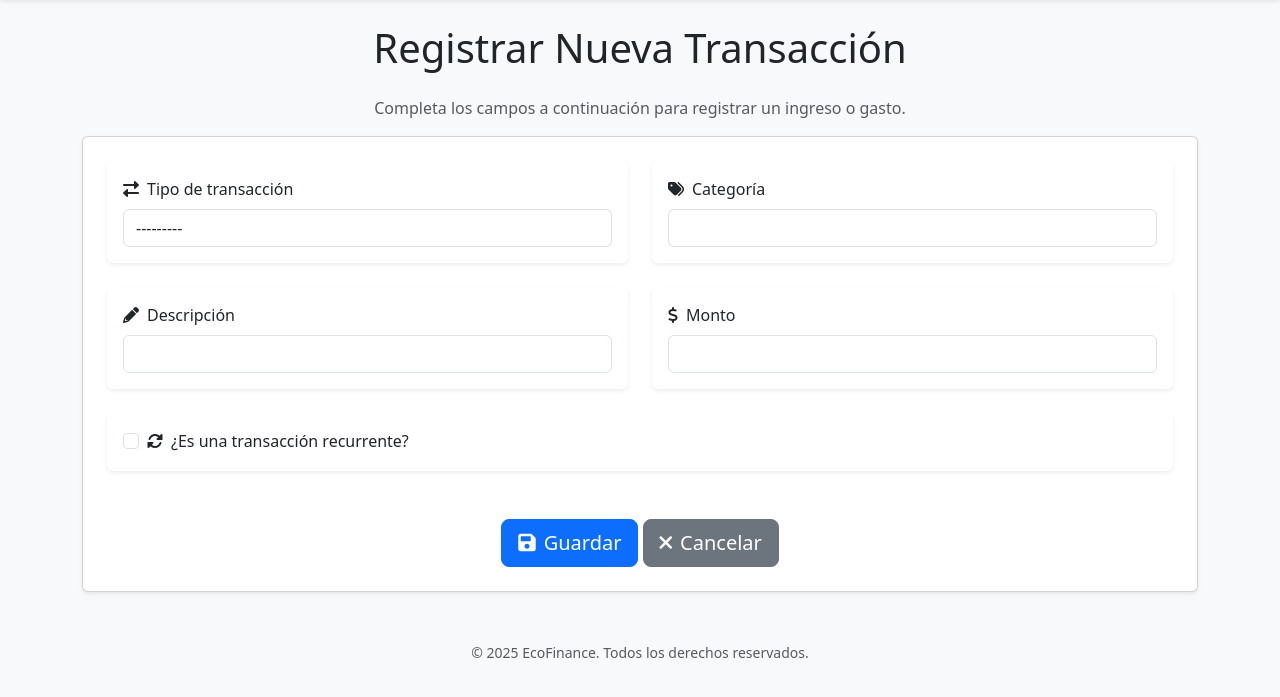
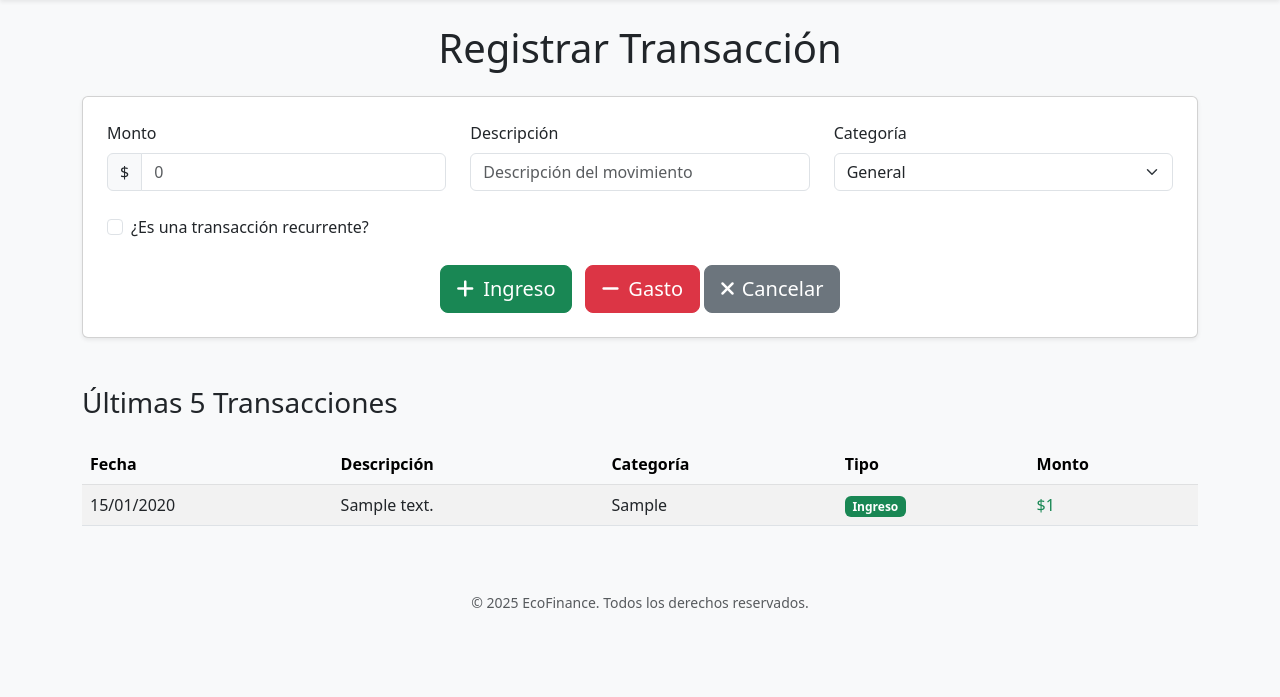
Before and after one commit to bllq99/ecofinance, a Django app: page /transacciones/nueva/ in a window 1280 px wide. Shown: the part 56-753 px from the top of the page. Run offline with Django 5.2, Linux system fonts and the light colour scheme; a user stored in the database is signed in; tables that the repository leaves empty hold one stand-in row (values such as "Sample post"); parts of the project's set-up code (start-up, migrations or seed data) failed here and were passed over.

Commit message:
Actualizar formularios y vistas para transacciones: ajustar campos en TransaccionForm, mejorar la lógica de creación de transacciones recurrentes y mostrar las últimas transacciones en la vista de nueva transacción.

```diff
--- a/finanzas/forms.py
+++ b/finanzas/forms.py
@@ -28,7 +28,7 @@ class TransaccionForm(forms.ModelForm):
 
     class Meta:
         model = Transaccion
-        fields = ['tipo', 'categoria', 'descripcion', 'monto', 'es_recurrente', 'periodicidad', 'fecha_inicio', 'fecha_fin']
+        fields = ['monto', 'descripcion', 'categoria', 'es_recurrente', 'periodicidad', 'fecha_fin']
         widgets = {
             'tipo': forms.Select(
                 choices=[('INGRESO', 'Ingreso'), ('GASTO', 'Gasto')],
@@ -55,8 +55,6 @@ class TransaccionForm(forms.ModelForm):
         if es_recurrente:
             if not periodicidad:
                 raise forms.ValidationError('Debes seleccionar una periodicidad para transacciones recurrentes')
-            if not fecha_inicio:
-                raise forms.ValidationError('Debes especificar una fecha de inicio para transacciones recurrentes')
             if fecha_fin and fecha_fin < fecha_inicio:
                 raise forms.ValidationError('La fecha de fin debe ser posterior a la fecha de inicio')
 
--- a/finanzas/templates/finanzas/nueva_transaccion.html
+++ b/finanzas/templates/finanzas/nueva_transaccion.html
@@ -1,143 +1,83 @@
 {% extends 'finanzas/base.html' %}
-
+{% load custom_filters %}
 {% block title %}Nueva Transacción{% endblock %}
 
 {% block content %}
-<h1 class="mb-4 text-center">Registrar Nueva Transacción</h1>
-<p class="text-muted text-center">Completa los campos a continuación para registrar un ingreso o gasto.</p>
+<h1 class="mb-4 text-center">Registrar Transacción</h1>
 
 <form method="post" class="card p-4 bg-white shadow-sm">
     {% csrf_token %}
 
-    <!-- Tipo y Categoría -->
+    <!-- Monto y Descripción -->
     <div class="row mb-4">
-        <div class="col-md-6">
-            <div class="card border-0 shadow-sm p-3">
-                <label for="{{ form.tipo.id_for_label }}" class="form-label">
-                    <i class="fas fa-exchange-alt me-2"></i>{{ form.tipo.label }}
-                </label>
-                {{ form.tipo }}
-                {% if form.tipo.errors %}
-                    <div class="invalid-feedback d-block">
-                        {{ form.tipo.errors }}
-                    </div>
-                {% endif %}
+        <div class="col-md-4">
+            <div class="form-group">
+                <label for="monto" class="form-label">Monto</label>
+                <div class="input-group">
+                    <span class="input-group-text">$</span>
+                    <input type="number" name="monto" id="monto" class="form-control" placeholder="0" required>
+                </div>
             </div>
         </div>
-        <div class="col-md-6">
-            <div class="card border-0 shadow-sm p-3">
-                <label for="{{ form.categoria.id_for_label }}" class="form-label">
-                    <i class="fas fa-tags me-2"></i>{{ form.categoria.label }}
-                </label>
-                {{ form.categoria }}
-                {% if form.categoria.errors %}
-                    <div class="invalid-feedback d-block">
-                        {{ form.categoria.errors }}
-                    </div>
-                {% endif %}
+        <div class="col-md-4">
+            <div class="form-group">
+                <label for="descripcion" class="form-label">Descripción</label>
+                <input type="text" name="descripcion" id="descripcion" class="form-control" placeholder="Descripción del movimiento" required>
+            </div>
+        </div>
+        <div class="col-md-4">
+            <div class="form-group">
+                <label for="categoria" class="form-label">Categoría</label>
+                <select name="categoria" id="categoria" class="form-select">
+                    <option value="General">General</option>
+                    <option value="Alimentos">Alimentos</option>
+                    <option value="Transporte">Transporte</option>
+                    <option value="Entretenimiento">Entretenimiento</option>
+                    <!-- Agrega más categorías según sea necesario -->
+                </select>
             </div>
         </div>
     </div>
 
-    <!-- Descripción y Monto -->
+    <!-- Opciones de transacción recurrente -->
     <div class="row mb-4">
-        <div class="col-md-6">
-            <div class="card border-0 shadow-sm p-3">
-                <label for="{{ form.descripcion.id_for_label }}" class="form-label">
-                    <i class="fas fa-pencil-alt me-2"></i>{{ form.descripcion.label }}
+        <div class="col-md-12">
+            <div class="form-check">
+                <input class="form-check-input" type="checkbox" id="esRecurrente" name="es_recurrente">
+                <label class="form-check-label" for="esRecurrente">
+                    ¿Es una transacción recurrente?
                 </label>
-                {{ form.descripcion }}
-                {% if form.descripcion.errors %}
-                    <div class="invalid-feedback d-block">
-                        {{ form.descripcion.errors }}
-                    </div>
-                {% endif %}
-            </div>
-        </div>
-        <div class="col-md-6">
-            <div class="card border-0 shadow-sm p-3">
-                <label for="{{ form.monto.id_for_label }}" class="form-label">
-                    <i class="fas fa-dollar-sign me-2"></i>{{ form.monto.label }}
-                </label>
-                {{ form.monto }}
-                {% if form.monto.errors %}
-                    <div class="invalid-feedback d-block">
-                        {{ form.monto.errors }}
-                    </div>
-                {% endif %}
             </div>
         </div>
     </div>
 
-    <!-- Recurrente -->
-    <div class="card border-0 shadow-sm p-3 mb-4">
-        <div class="form-check">
-            {{ form.es_recurrente }}
-            <label class="form-check-label" for="{{ form.es_recurrente.id_for_label }}">
-                <i class="fas fa-sync-alt me-2"></i>{{ form.es_recurrente.label }}
-            </label>
-        </div>
-    </div>
-
-    <!-- Campos recurrentes -->
-    <div id="campos-recurrentes" style="display: none;">
-        <div class="row mb-4">
-            <div class="col-md-6">
-                <div class="card border-0 shadow-sm p-3">
-                    <label for="{{ form.periodicidad.id_for_label }}" class="form-label">
-                        <i class="fas fa-calendar-alt me-2"></i>{{ form.periodicidad.label }}
-                    </label>
-                    {{ form.periodicidad }}
-                    {% if form.periodicidad.errors %}
-                        <div class="invalid-feedback d-block">
-                            {{ form.periodicidad.errors }}
-                        </div>
-                    {% endif %}
-                </div>
+    <div id="recurrenteOptions" class="row mb-4 d-none">
+        <div class="col-md-6">
+            <div class="form-group">
+                <label for="periodicidad" class="form-label">Periodicidad</label>
+                <select name="periodicidad" id="periodicidad" class="form-select">
+                    <option value="DIARIA">Diaria</option>
+                    <option value="SEMANAL">Semanal</option>
+                    <option value="MENSUAL">Mensual</option>
+                    <option value="ANUAL">Anual</option>
+                </select>
             </div>
         </div>
-
-        <div class="row mb-4">
-            <div class="col-md-6">
-                <div class="card border-0 shadow-sm p-3">
-                    <label for="{{ form.fecha_inicio.id_for_label }}" class="form-label">
-                        <i class="fas fa-calendar-day me-2"></i>{{ form.fecha_inicio.label }}
-                    </label>
-                    {{ form.fecha_inicio }}
-                    {% if form.fecha_inicio.errors %}
-                        <div class="invalid-feedback d-block">
-                            {{ form.fecha_inicio.errors }}
-                        </div>
-                    {% endif %}
-                </div>
-            </div>
-            <div class="col-md-6">
-                <div class="card border-0 shadow-sm p-3">
-                    <label for="{{ form.fecha_fin.id_for_label }}" class="form-label">
-                        <i class="fas fa-calendar-check me-2"></i>{{ form.fecha_fin.label }}
-                    </label>
-                    {{ form.fecha_fin }}
-                    {% if form.fecha_fin.errors %}
-                        <div class="invalid-feedback d-block">
-                            {{ form.fecha_fin.errors }}
-                        </div>
-                    {% endif %}
-                </div>
+        <div class="col-md-6">
+            <div class="form-group">
+                <label for="fechaFin" class="form-label">Fecha de Fin (opcional)</label>
+                <input type="date" name="fecha_fin" id="fechaFin" class="form-control">
             </div>
         </div>
     </div>
 
-    <!-- Errores generales -->
-    {% if form.non_field_errors %}
-        <div class="alert alert-danger">
-            {{ form.non_field_errors }}
-        </div>
-    {% endif %}
-
-    <!-- Botones -->
-    <div class="mt-4 text-center">
-        <button type="submit" class="btn btn-primary btn-lg">
-            <i class="fas fa-save me-2"></i>Guardar
+    <!-- Botones de acción -->
+    <div class="text-center">
+        <button type="submit" name="tipo" value="INGRESO" class="btn btn-success btn-lg me-2">
+            <i class="fas fa-plus me-1"></i> Ingreso
+        </button>
+        <button type="submit" name="tipo" value="GASTO" class="btn btn-danger btn-lg">
+            <i class="fas fa-minus me-1"></i> Gasto
         </button>
         <a href="{% url 'lista_transacciones' %}" class="btn btn-secondary btn-lg">
             <i class="fas fa-times me-2"></i>Cancelar
@@ -145,19 +85,64 @@
     </div>
 </form>
 
+<!-- Últimas transacciones -->
+<div class="mt-5">
+    <h3 class="mb-4">Últimas 5 Transacciones</h3>
+    {% if ultimas_transacciones %}
+    <div class="table-responsive">
+        <table class="table table-striped table-hover">
+            <thead class="table-light">
+                <tr>
+                    <th>Fecha</th>
+                    <th>Descripción</th>
+                    <th>Categoría</th>
+                    <th>Tipo</th>
+                    <th>Monto</th>
+                </tr>
+            </thead>
+            <tbody>
+                {% for transaccion in ultimas_transacciones %}
+                <tr>
+                    <td>{{ transaccion.fecha|date:"d/m/Y" }}</td>
+                    <td>{{ transaccion.descripcion }}</td>
+                    <td>{{ transaccion.categoria|default:"Sin categoría" }}</td>
+                    <td>
+                        {% if transaccion.tipo == "INGRESO" %}
+                            <span class="badge bg-success">Ingreso</span>
+                        {% else %}
+                            <span class="badge bg-danger">Gasto</span>
+                        {% endif %}
+                    </td>
+                    <td class="{% if transaccion.tipo == 'INGRESO' %}text-success{% else %}text-danger{% endif %}">
+                        {{ transaccion.monto|formato_clp }}
+                    </td>
+                </tr>
+                {% endfor %}
+            </tbody>
+        </table>
+    </div>
+    {% else %}
+    <p class="text-muted">No hay transacciones registradas aún.</p>
+    {% endif %}
+</div>
+
 {% block extra_js %}
 <script>
-document.addEventListener('DOMContentLoaded', function() {
-    const esRecurrenteCheckbox = document.getElementById('{{ form.es_recurrente.id_for_label }}');
-    const camposRecurrentes = document.getElementById('campos-recurrentes');
+    document.addEventListener('DOMContentLoaded', function () {
+        const esRecurrenteCheckbox = document.getElementById('esRecurrente');
+        const recurrenteOptions = document.getElementById('recurrenteOptions');
 
-    function toggleCamposRecurrentes() {
-        camposRecurrentes.style.display = esRecurrenteCheckbox.checked ? 'block' : 'none';
-    }
-
-    esRecurrenteCheckbox.addEventListener('change', toggleCamposRecurrentes);
-    toggleCamposRecurrentes(); // Ejecutar al cargar la página
-});
+        // Mostrar u ocultar las opciones de transacción recurrente
+        esRecurrenteCheckbox.addEventListener('change', function () {
+            if (esRecurrenteCheckbox.checked) {
+                recurrenteOptions.classList.remove('d-none'); // Mostrar las opciones
+                recurrenteOptions.classList.add('d-block');  // Asegurarse de que se muestre
+            } else {
+                recurrenteOptions.classList.add('d-none');   // Ocultar las opciones
+                recurrenteOptions.classList.remove('d-block');
+            }
+        });
+    });
 </script>
 {% endblock %}
 {% endblock %}
--- a/finanzas/views.py
+++ b/finanzas/views.py
@@ -171,38 +171,32 @@ def lista_transacciones(request):
 @login_required
 def nueva_transaccion(request):
     if request.method == 'POST':
+        tipo = request.POST.get('tipo')  # Capturar el tipo de transacción (INGRESO o GASTO)
         form = TransaccionForm(request.POST)
         if form.is_valid():
             transaccion = form.save(commit=False)
             transaccion.usuario = request.user
-            transaccion.tipo = transaccion.tipo.upper()
+            transaccion.tipo = tipo  # Asignar el tipo de transacción
 
-            if transaccion.es_recurrente:
-                # Crear la serie recurrente
-                serie = SerieRecurrente.objects.create(usuario=request.user)
-                transaccion.serie_recurrente = serie
-                transaccion.fecha = transaccion.fecha_inicio
+            # Si es recurrente, asignar la fecha de inicio como la actual
+            if transaccion.es_recurrente and not transaccion.fecha_inicio:
+                transaccion.fecha_inicio = timezone.now()
 
-                # Guardar la transacción base
-                transaccion.save()
-
-                # Generar las transacciones programadas
-                serie.generar_transacciones_programadas(transaccion)
-
-                messages.success(request, 'Transacción recurrente creada correctamente. Se han programado las repeticiones según la periodicidad seleccionada.')
-            else:
-                transaccion.fecha = timezone.now()
-                transaccion.save()
-                messages.success(request, 'Transacción creada correctamente.')
-
-            return redirect('lista_transacciones')
+            transaccion.save()
+            messages.success(request, f'Transacción de tipo {tipo} registrada correctamente.')
+            return redirect('nueva_transaccion')
         else:
-            messages.error(request, 'Por favor, corrige los errores en el formulario.')
+            # Mostrar errores del formulario
+            messages.error(request, 'Por favor, corrige los errores en el formulario.' + str(form.errors))
     else:
         form = TransaccionForm()
 
+    # Obtener las últimas 5 transacciones del usuario
+    ultimas_transacciones = Transaccion.objects.filter(usuario=request.user).order_by('-fecha')[:5]
+
     return render(request, 'finanzas/nueva_transaccion.html', {
-        'form': form
+        'form': form,
+        'ultimas_transacciones': ultimas_transacciones
     })
 
 
```
Also changed, not shown: finanzas/models.py (+11 -3 lines), finanzas/templates/finanzas/nuevo_objetivo.html (+0 -12 lines).
